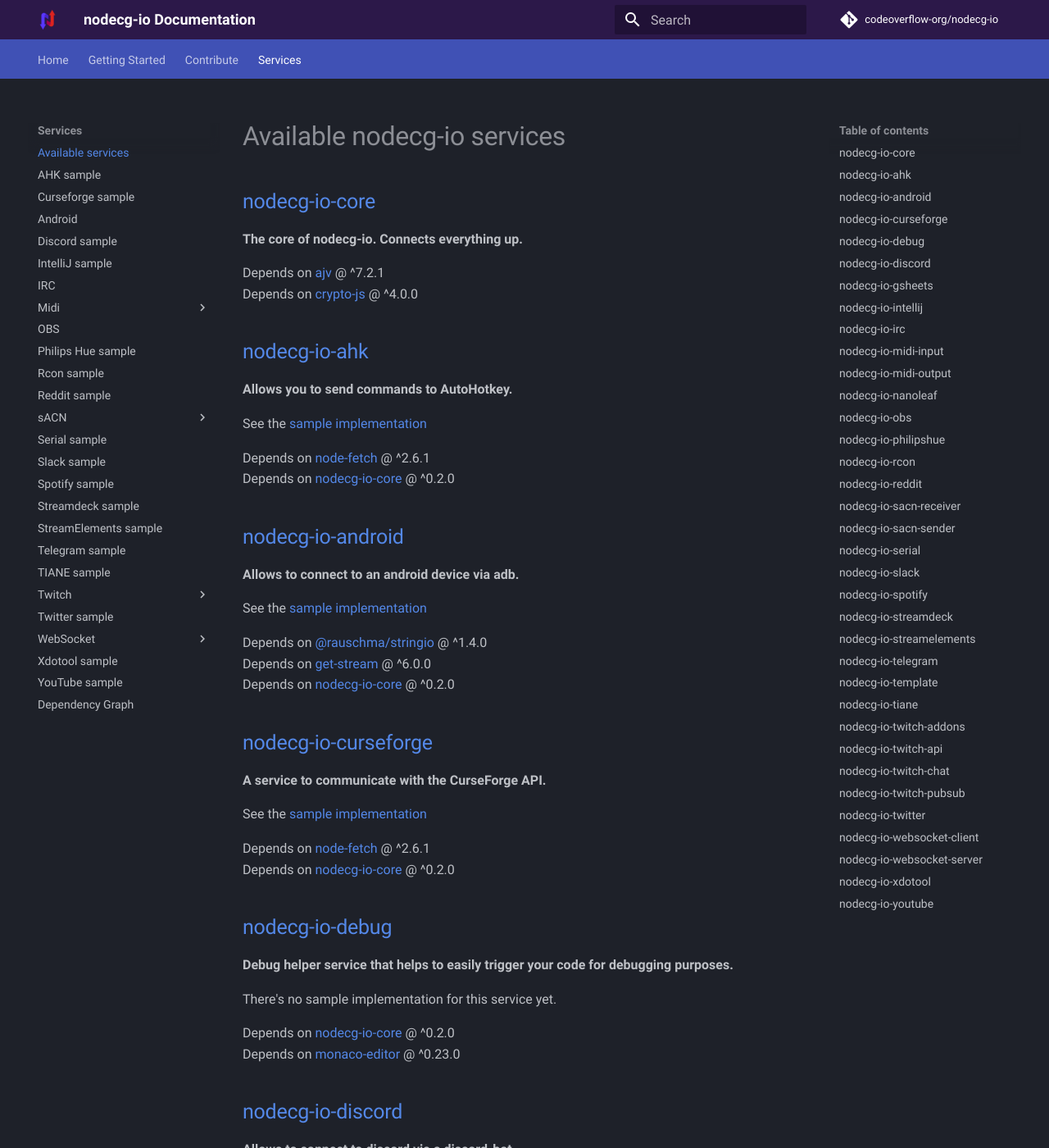
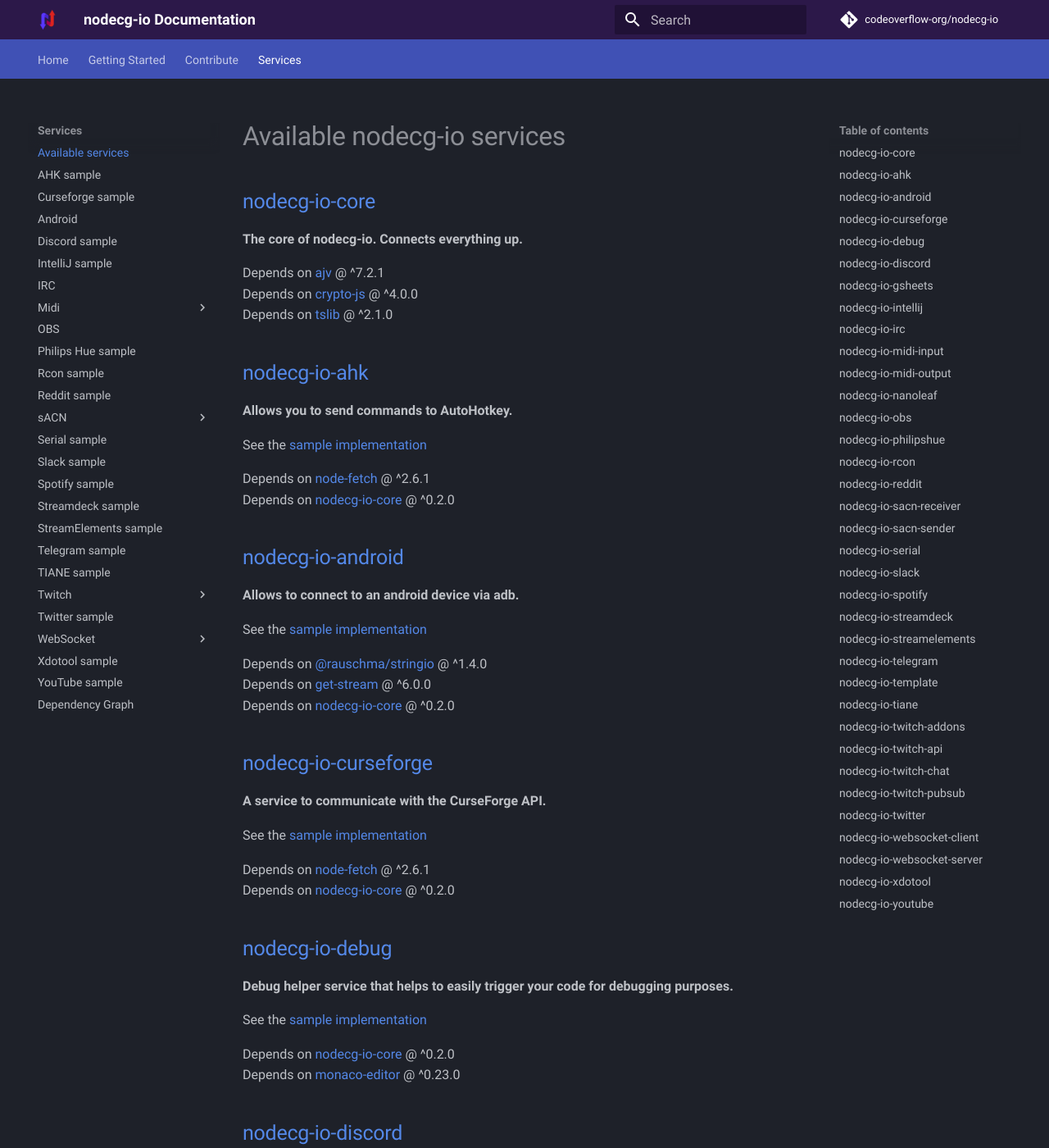
Before and after one commit to codeoverflow-org/nodecg-io-docs, an MkDocs documentation site: the page built from docs/services.md, in a window 1280 px wide and 1400 px high. Shown: the whole window at 82% size. Built offline with MkDocs 1.6.1 and Material for MkDocs 9.7.7, drawn with Linux system fonts in a browser that asks for light colours; comment, search, counter and statistics services are not loaded; the version menu is left out; some of the changed text lies outside the part shown.

```diff
--- a/docs/services.md
+++ b/docs/services.md
@@ -7,6 +7,7 @@
 
 Depends on [ajv](https://www.npmjs.com/package/ajv) @ ^7.2.1 <br>
 Depends on [crypto-js](https://www.npmjs.com/package/crypto-js) @ ^4.0.0 <br>
+Depends on [tslib](https://www.npmjs.com/package/tslib) @ ^2.1.0 <br>
 
 ## [nodecg-io-ahk](https://github.com/codeoverflow-org/nodecg-io/tree/master/nodecg-io-ahk)
 
@@ -40,7 +41,7 @@ Depends on [nodecg-io-core](https://github.com/codeoverflow-org/nodecg-io/tree/m
 
 **Debug helper service that helps to easily trigger your code for debugging purposes.**
 
-There's no sample implementation for this service yet.
+See the [sample implementation](samples/debug.md)
 
 Depends on [nodecg-io-core](https://github.com/codeoverflow-org/nodecg-io/tree/master/nodecg-io-core) @ ^0.2.0 <br>
 Depends on [monaco-editor](https://www.npmjs.com/package/monaco-editor) @ ^0.23.0 <br>
@@ -109,6 +110,7 @@ Depends on [nodecg-io-core](https://github.com/codeoverflow-org/nodecg-io/tree/m
 
 There's no sample implementation for this service yet.
 
+Depends on [@types/node-fetch](https://www.npmjs.com/package/@types/node-fetch) @ ^2.5.8 <br>
 Depends on [node-fetch](https://www.npmjs.com/package/node-fetch) @ ^2.6.1 <br>
 Depends on [nodecg-io-core](https://github.com/codeoverflow-org/nodecg-io/tree/master/nodecg-io-core) @ ^0.2.0 <br>
 
```
Also changed, not shown: docs/dependencies.md (+4 -0 lines).
